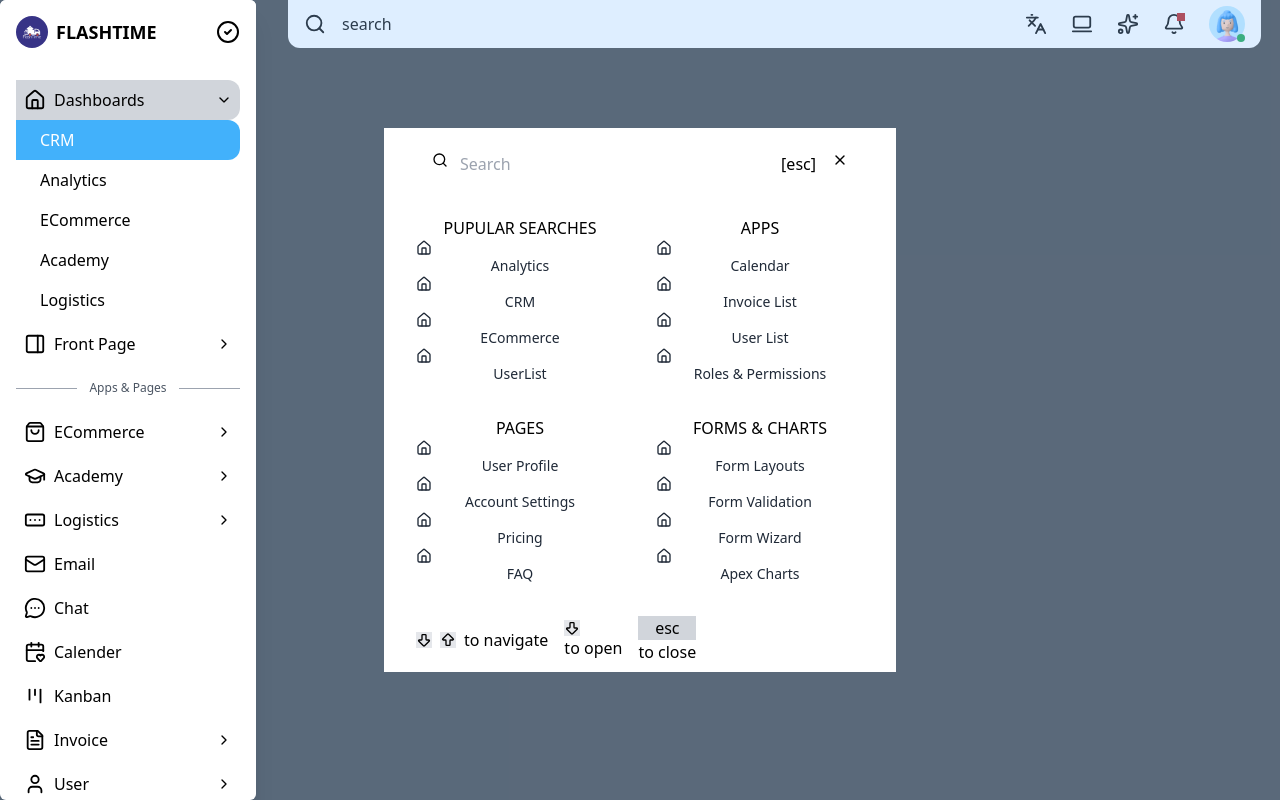
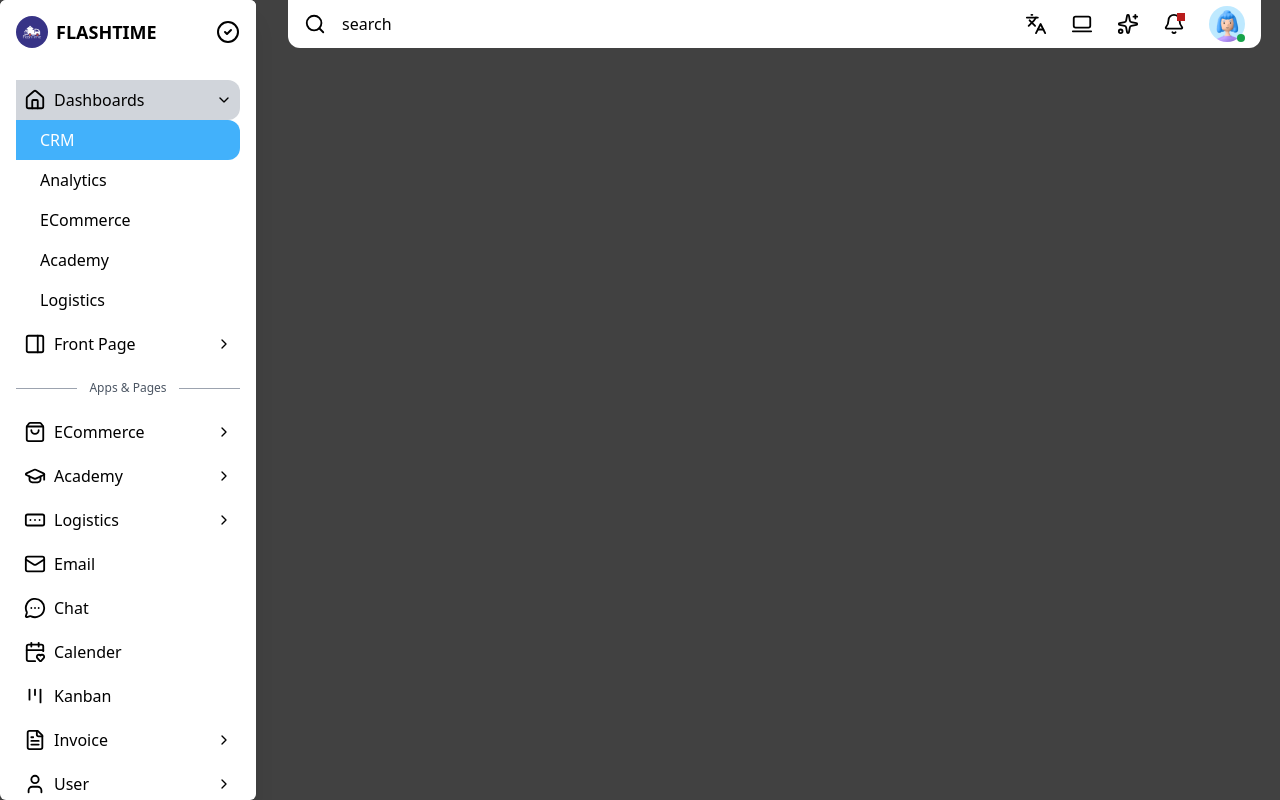
Before and after one commit to RahimMHD/Kanban-Dashboard, a React (Vite) app: page / in a window 1280 px wide. Built offline with nearby package versions, Linux system fonts and the light colour scheme.

Commit message:
searchbar style

```diff
--- a/src/sections/AllBarComponent/nav-bar/navBar.tsx
+++ b/src/sections/AllBarComponent/nav-bar/navBar.tsx
@@ -8,7 +8,7 @@ interface ChildComponentProps {
 }
 
 const NavBar: React.FC<ChildComponentProps> = ({isExpand}) => {
-    const [isSearchbarOpen, setIsSearchbarOpen] = useState<boolean>(false);
+
 
     useEffect(() => {
         console.log(isExpand)
@@ -29,7 +29,7 @@ const NavBar: React.FC<ChildComponentProps> = ({isExpand}) => {
                         name='Search'
                         value="search"
                         placeholder={`Search`} id=""
-                        onClick={() => setIsSearchbarOpen(true)}
+                        // onClick={() => setIsSearchbarOpen(true)}
                     />
                 </div>
                 <div className='flex items-center gap-6'>
--- a/src/sections/AllBarComponent/nav-bar/searchBar.tsx
+++ b/src/sections/AllBarComponent/nav-bar/searchBar.tsx
@@ -1,77 +1,89 @@
 
-import { div } from "framer-motion/m"
-import {ArrowBigDown, ArrowBigUp, X, Home, Search} from "lucide-react"
+
+import { X, Home, Search, CornerDownLeft, ArrowUp, ArrowDown} from "lucide-react"
+import { useState } from "react";
 
 
 export default function SearchBar() {
+    const [isSearchbarOpen, setIsSearchbarOpen] = useState<boolean>(false);
+
     return (
-        <div className="w-[100%] h-[100%] absolute top-0 left-0 bg-blue-300/30">
-            <div className='bg-white w-[40%] fixed left-[50%] top-[50%] translate-x-[-50%] translate-y-[-50%] px-8 py-2'>
-                <div className='flex justify-between items-center p-4 mb-6'>
-                    <div className='flex gap-3'>
+
+        isSearchbarOpen &&
+        <div
+            className="w-[100%] h-[100%] absolute top-0 left-0 bg-blue-300/30"
+            onClick={() => setIsSearchbarOpen(false)}
+        >
+            <div className='bg-white w-[40%] fixed left-[50%] top-[50%] translate-x-[-50%] translate-y-[-50%] px-8 py-2 rounded-md'>
+                <div className='flex justify-between items-center p-1 mb-6'>
+                    <div className='flex gap-3 items-center'>
                         <Search size={16} />
-                        <input type='search' placeholder='Search' className='' />
+                        <input
+                            type='search'
+                            placeholder='Search'
+                            className='bg-white focus:outline-none'
+                        />
                     </div>
-                    <div className='flex gap-4'>
-                        <p>{`[esc]`}</p>
+                    <div className='flex gap-2 items-center'>
+                        <p className="text-gray-400">{`[esc]`}</p>
                         <X size={16} />
                     </div>
                 </div>
 
                 <div className="grid grid-cols-2 gap-8 mb-8">
                     <div className=''>
-                        <h4>PUPULAR SEARCHES</h4>
-                        <ul className='list-none text-sm align-start text-gray-800'>
-                            <li><Home size={16} /> <span>Analytics</span></li>
-                            <li><Home size={16} /> <span>CRM</span></li>
-                            <li><Home size={16} /> <span>ECommerce</span></li>
-                            <li><Home size={16} /> <span>UserList</span></li>
+                        <h4 className="mb-4 text-gray-400 font-bold">PUPULAR SEARCHES</h4>
+                        <ul className='list-none text-sm text-gray-500'>
+                            <li className="flex gap-2 font-medium items-center mb-4 cursor-pointer scale-100 transition-all duration-200 hover:scale-[1.1] hover:text-blue-400"><Home size={16} /> <span>Analytics</span></li>
+                            <li className="flex gap-2 font-medium items-center mb-4 cursor-pointer scale-100 transition-all duration-200 hover:scale-[1.1] hover:text-blue-400"><Home size={16} /> <span>CRM</span></li>
+                            <li className="flex gap-2 font-medium items-center mb-4 cursor-pointer scale-100 transition-all duration-200 hover:scale-[1.1] hover:text-blue-400"><Home size={16} /> <span>ECommerce</span></li>
+                            <li className="flex gap-2 font-medium items-center mb-4 cursor-pointer scale-100 transition-all duration-200 hover:scale-[1.1] hover:text-blue-400"><Home size={16} /> <span>UserList</span></li>
                         </ul>
                     </div>
 
                     <div className=''>
-                        <h4>APPS</h4>
-                        <ul className='list-none text-sm align-start text-gray-800'>
-                            <li><Home size={16} /> <span>Calendar</span></li>
-                            <li><Home size={16} /> <span>Invoice List</span></li>
-                            <li><Home size={16} /> <span>User List</span></li>
-                            <li><Home size={16} /> <span>Roles & Permissions</span></li>
+                        <h4 className="mb-4 text-gray-400 font-bold">APPS</h4>
+                        <ul className='list-none text-sm text-gray-500'>
+                            <li className="flex gap-2 font-medium items-center mb-4 cursor-pointer scale-100 transition-all duration-200 hover:scale-[1.1] hover:text-blue-400"><Home size={16} /> <span>Calendar</span></li>
+                            <li className="flex gap-2 font-medium items-center mb-4 cursor-pointer scale-100 transition-all duration-200 hover:scale-[1.1] hover:text-blue-400"><Home size={16} /> <span>Invoice List</span></li>
+                            <li className="flex gap-2 font-medium items-center mb-4 cursor-pointer scale-100 transition-all duration-200 hover:scale-[1.1] hover:text-blue-400"><Home size={16} /> <span>User List</span></li>
+                            <li className="flex gap-2 font-medium items-center mb-4 cursor-pointer scale-100 transition-all duration-200 hover:scale-[1.1] hover:text-blue-400"><Home size={16} /> <span>Roles & Permissions</span></li>
                         </ul>
                     </div>
 
                     <div className=''>
-                        <h4>PAGES</h4>
-                        <ul className='list-none text-sm align-start text-gray-800'>
-                            <li><Home size={16} /> <span>User Profile</span></li>
-                            <li><Home size={16} /> <span>Account Settings</span></li>
-                            <li><Home size={16} /> <span>Pricing</span></li>
-                            <li><Home size={16} /> <span>FAQ</span></li>
+                        <h4 className="mb-4 text-gray-400 font-bold">PAGES</h4>
+                        <ul className='list-none text-sm text-gray-500'>
+                            <li className="flex gap-2 font-medium items-center mb-4 cursor-pointer scale-100 transition-all duration-200 hover:scale-[1.1] hover:text-blue-400"><Home size={16} /> <span>User Profile</span></li>
+                            <li className="flex gap-2 font-medium items-center mb-4 cursor-pointer scale-100 transition-all duration-200 hover:scale-[1.1] hover:text-blue-400"><Home size={16} /> <span>Account Settings</span></li>
+                            <li className="flex gap-2 font-medium items-center mb-4 cursor-pointer scale-100 transition-all duration-200 hover:scale-[1.1] hover:text-blue-400"><Home size={16} /> <span>Pricing</span></li>
+                            <li className="flex gap-2 font-medium items-center mb-4 cursor-pointer scale-100 transition-all duration-200 hover:scale-[1.1] hover:text-blue-400"><Home size={16} /> <span>FAQ</span></li>
                         </ul>
                     </div>
 
                     <div className=''>
-                        <h4>FORMS & CHARTS</h4>
-                        <ul className='list-none text-sm align-start text-gray-800'>
-                            <li><Home size={16} /> <span>Form Layouts</span></li>
-                            <li><Home size={16} /> <span>Form Validation</span></li>
-                            <li><Home size={16} /> <span>Form Wizard</span></li>
-                            <li><Home size={16} /> <span>Apex Charts</span></li>
+                        <h4 className="mb-4 text-gray-400 font-bold">FORMS & CHARTS</h4>
+                        <ul className='list-none text-sm text-gray-500'>
+                            <li className="flex gap-2 font-medium items-center mb-4 cursor-pointer scale-100 transition-all duration-200 hover:scale-[1.1] hover:text-blue-400"><Home size={16} /> <span>Form Layouts</span></li>
+                            <li className="flex gap-2 font-medium items-center mb-4 cursor-pointer scale-100 transition-all duration-200 hover:scale-[1.1] hover:text-blue-400"><Home size={16} /> <span>Form Validation</span></li>
+                            <li className="flex gap-2 font-medium items-center mb-4 cursor-pointer scale-100 transition-all duration-200 hover:scale-[1.1] hover:text-blue-400"><Home size={16} /> <span>Form Wizard</span></li>
+                            <li className="flex gap-2 font-medium items-center mb-4 cursor-pointer scale-100 transition-all duration-200 hover:scale-[1.1] hover:text-blue-400"><Home size={16} /> <span>Apex Charts</span></li>
                         </ul>
                     </div>
                 </div>
 
-                <div className='flex gap-4 items-center'>
+                <div className='flex gap-4 items-center text-sm text-gray-600'>
                     <div className='flex gap-2 items-center'>
-                        <ArrowBigDown size={16} className='p-x-4 p-y-2 bg-gray-200'/>
-                        <ArrowBigUp size={16} className='p-x-4 p-y-2 bg-gray-200'/>
+                        <ArrowDown size={13} className='text-gray-700 bg-gray-200'/>
+                        <ArrowUp size={13} className='text-gray-700 bg-gray-200'/>
                         <p>to navigate</p>
                     </div>
-                    <div>
-                        <ArrowBigDown size={16} className='p-x-4 p-y-2 bg-gray-200' />
+                    <div className='flex gap-2 items-center'>
+                        <CornerDownLeft size={14} className='text-gray-700 bg-gray-200' />
                         <p>to open</p>
                     </div>
-                    <div>
-                        <p className='p-x-4 p-y-2 bg-gray-300'>esc</p>
+                    <div className='flex gap-2 items-center'>
+                        <p className='text-sm px-[4px] py-[1px] bg-gray-300'>esc</p>
                         <p>to close</p>
                     </div>
                 </div>
```
